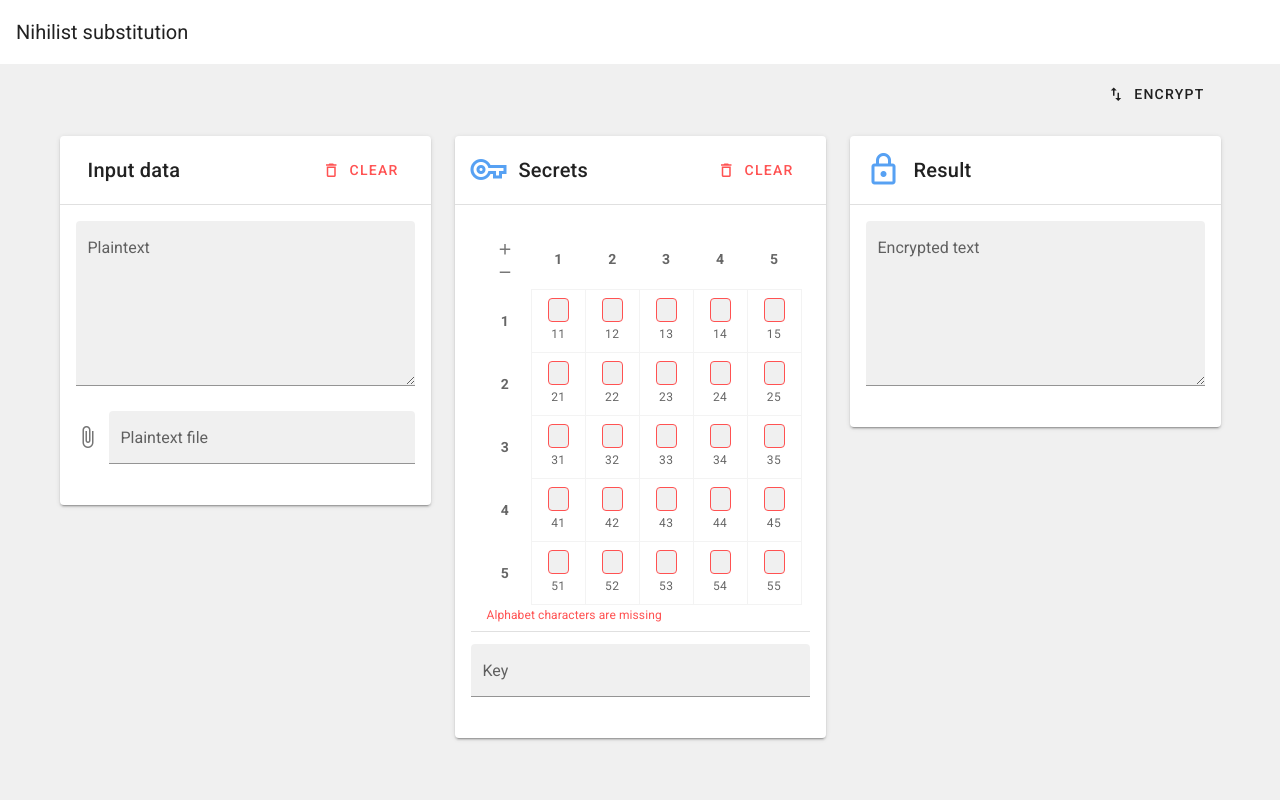
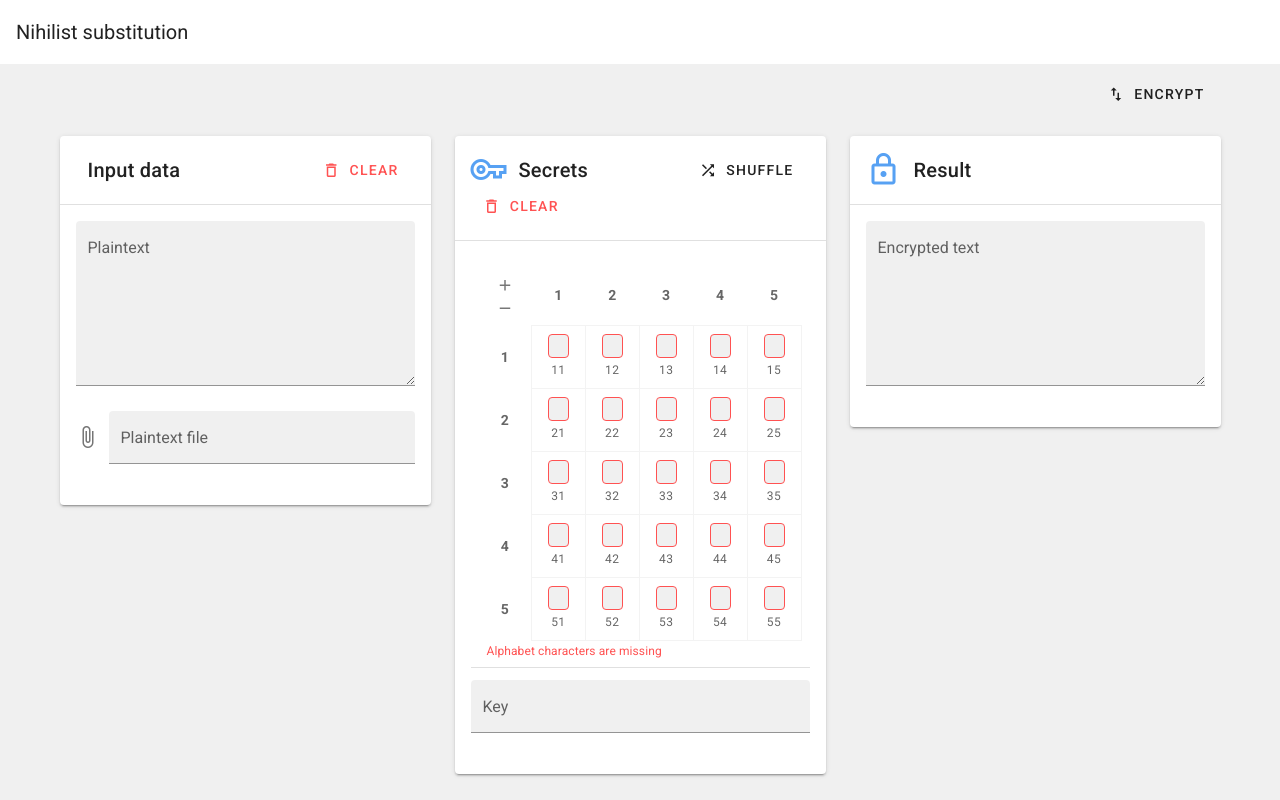
Before and after one commit to tjakubowski/put-pod, a Vue app: page / in a window 1280 px wide. Built offline with nearby package versions, Linux system fonts and the light colour scheme.

Commit message:
Add alphabet shuffling

```diff
--- a/src/App.vue
+++ b/src/App.vue
@@ -36,6 +36,11 @@
           <v-col cols="12" md="6" lg="4">
             <base-card title="Secrets" icon="key-outline">
               <template v-slot:actions>
+                <v-btn text @click="shuffleAlphabet">
+                  <v-icon left>
+                    mdi-shuffle
+                  </v-icon>
+                  Shuffle</v-btn>
                 <v-btn text class="error--text" @click="clearSecrets">
                   <v-icon left>
                     mdi-delete-outline
@@ -181,6 +186,14 @@ export default {
       const index = this.alphabet.indexOf(letter);
       return Math.floor(index / this.alphabetMatrixSize + 1) * 10 + (index % this.alphabetMatrixSize) + 1;
     },
+    shuffleAlphabet() {
+      const array = [...this.alphabet];
+      for (let i = array.length - 1; i > 0; i--) {
+        const j = Math.floor(Math.random() * (i + 1));
+        [array[i], array[j]] = [array[j], array[i]];
+      }
+      this.alphabet = array;
+    },
     deleteFile() {
       this.textFile = null;
     },
```
